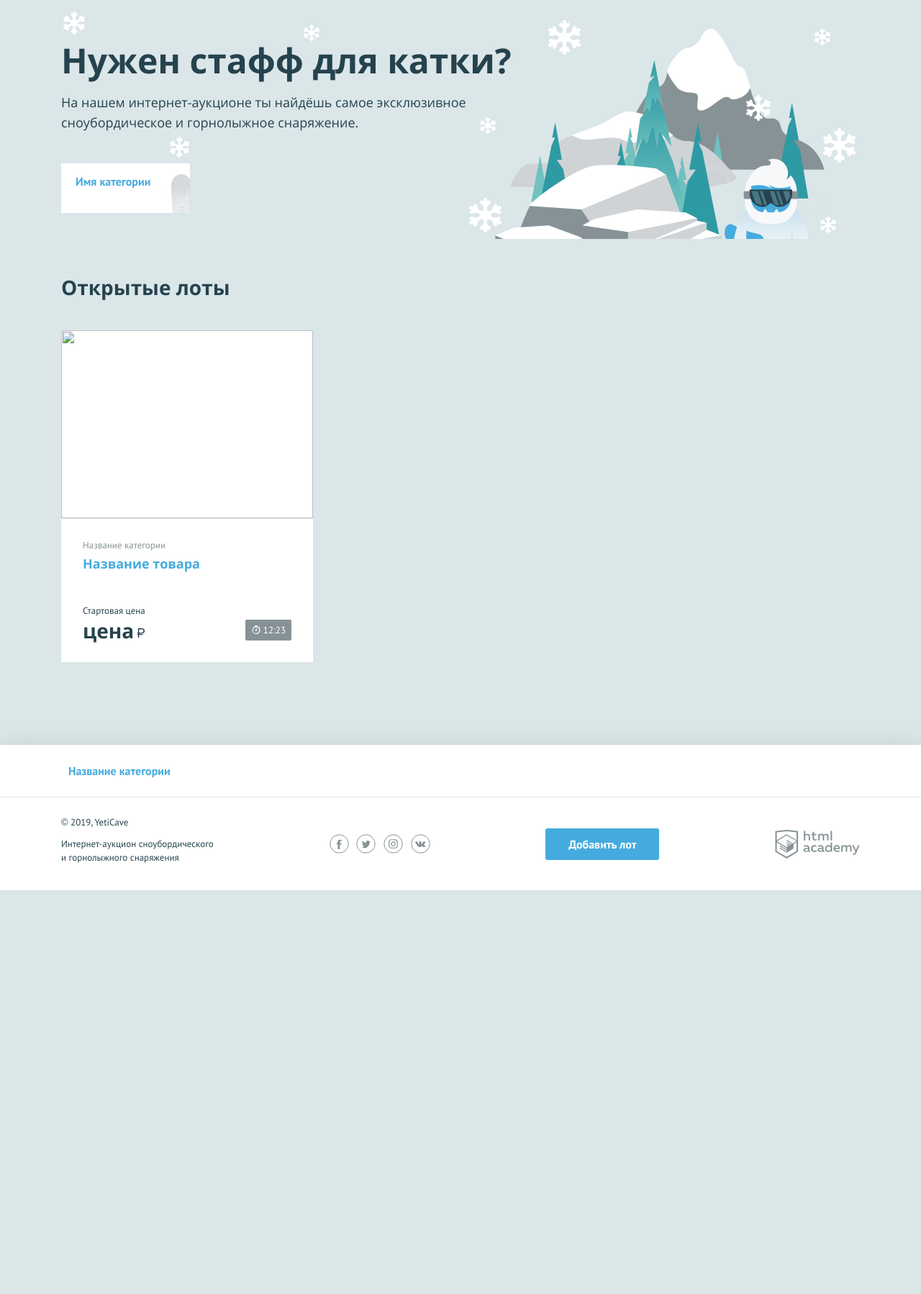
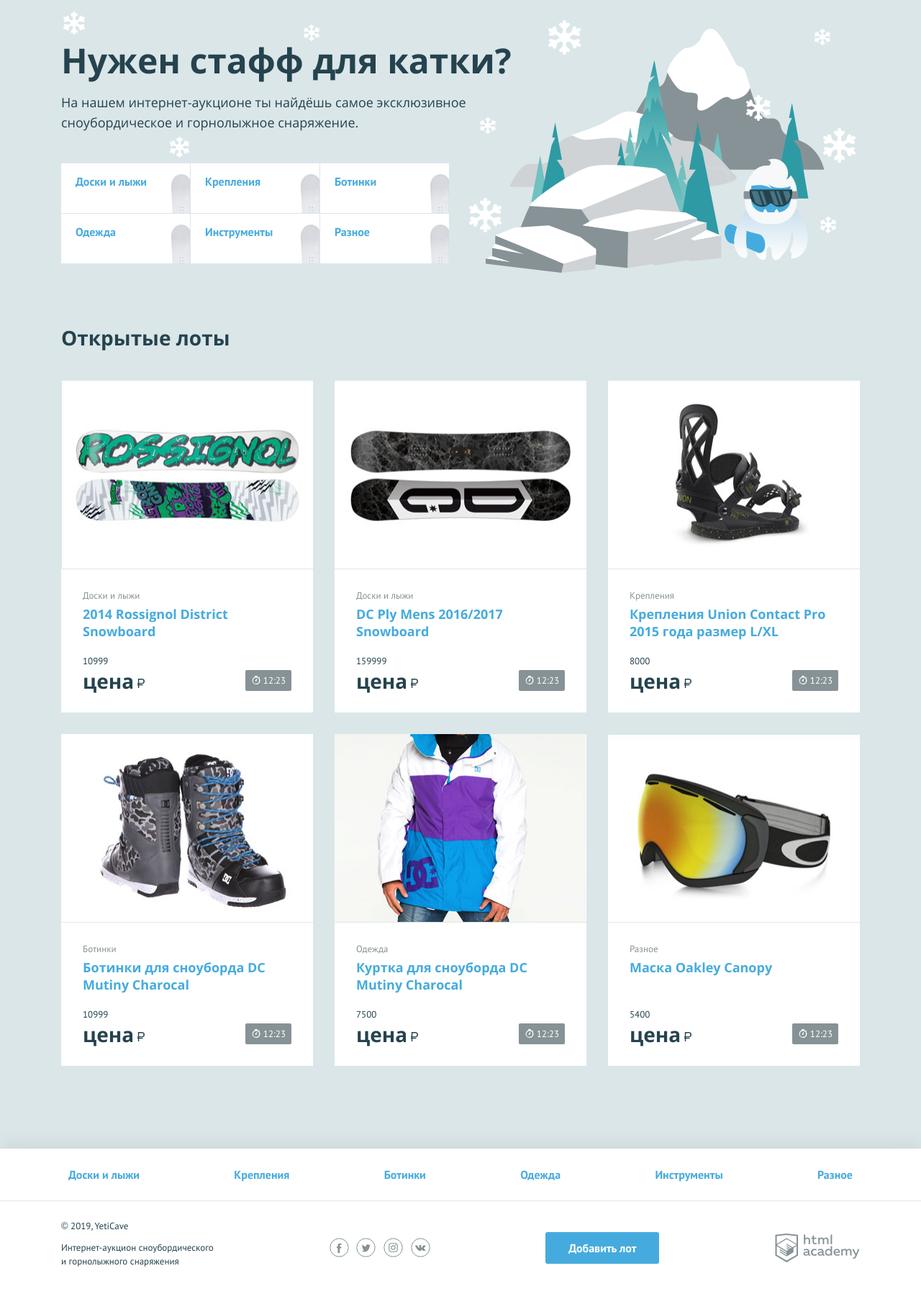
Before and after one commit to insanekinge/yeticave, a PHP site: page / in a window 1280 px wide. Shown: the part 108-1906 px from the top of the page at 72% size. Before the commit the page ends 1345 px from the top, so only its background shows below. Run offline with PHP 8.4, Linux system fonts and the light colour scheme.

Commit message:
task_2 complete, add products and categories

```diff
--- a/index.php
+++ b/index.php
@@ -2,6 +2,51 @@
 $is_auth = rand(0, 1);
 
 $user_name = 'Slava'; // укажите здесь ваше имя
+$product_list = [
+    [
+    'name' => '2014 Rossignol District Snowboard',
+    'category' => 'Доски и лыжи',
+    'price' => '10999',
+    'url' => 'img/lot-1.jpg'
+    ],
+
+    [
+    'name' => 'DC Ply Mens 2016/2017 Snowboard',
+    'category' => 'Доски и лыжи',
+    'price' => '159999',
+    'url' => 'img/lot-2.jpg'
+    ],
+
+    [
+    'name' => 'Крепления Union Contact Pro 2015 года размер L/XL',
+    'category' => 'Крепления',
+    'price' => '8000',
+    'url' => 'img/lot-3.jpg'
+    ],
+
+    [
+    'name' => 'Ботинки для сноуборда DC Mutiny Charocal',
+    'category' => 'Ботинки',
+    'price' => '10999',
+    'url' => 'img/lot-4.jpg'
+    ],
+
+    [
+    'name' => 'Куртка для сноуборда DC Mutiny Charocal',
+    'category' => 'Одежда',
+    'price' => '7500',
+    'url' => 'img/lot-5.jpg'
+    ],
+
+    [
+    'name' => 'Маска Oakley Canopy',
+    'category' => 'Разное',
+    'price' => '5400',
+    'url' => 'img/lot-6.jpg'
+    ]
+
+];
+
 ?>
 <!DOCTYPE html>
 <html lang="ru">
@@ -58,9 +103,27 @@
         <h2 class="promo__title">Нужен стафф для катки?</h2>
         <p class="promo__text">На нашем интернет-аукционе ты найдёшь самое эксклюзивное сноубордическое и горнолыжное снаряжение.</p>
         <ul class="promo__list">
+            <?php
+            $category_list = ["Доски и лыжи", "Крепления", "Ботинки", "Одежда", "Инструменты", "Разное"];
+            ?>
             <!--заполните этот список из массива категорий-->
             <li class="promo__item promo__item--boards">
-                <a class="promo__link" href="pages/all-lots.html">Имя категории</a>
+                <a class="promo__link" href="pages/all-lots.html">Доски и лыжи</a>
+            </li>
+            <li class="promo__item promo__item--boards">
+                <a class="promo__link" href="pages/all-lots.html">Крепления</a>
+            </li>
+            <li class="promo__item promo__item--boards">
+                <a class="promo__link" href="pages/all-lots.html">Ботинки</a>
+            </li>
+            <li class="promo__item promo__item--boards">
+                <a class="promo__link" href="pages/all-lots.html">Одежда</a>
+            </li>
+            <li class="promo__item promo__item--boards">
+                <a class="promo__link" href="pages/all-lots.html">Инструменты</a>
+            </li>
+            <li class="promo__item promo__item--boards">
+                <a class="promo__link" href="pages/all-lots.html">Разное</a>
             </li>
         </ul>
     </section>
@@ -69,17 +132,18 @@
             <h2>Открытые лоты</h2>
         </div>
         <ul class="lots__list">
+            <?php foreach($product_list as $product) { ?>
             <!--заполните этот список из массива с товарами-->
             <li class="lots__item lot">
                 <div class="lot__image">
-                    <img src="" width="350" height="260" alt="">
+                    <img src="<?php echo $product['url']; ?>" width="350" height="260" alt="">
                 </div>
                 <div class="lot__info">
-                    <span class="lot__category">Название категории</span>
-                    <h3 class="lot__title"><a class="text-link" href="pages/lot.html">Название товара</a></h3>
+                    <span class="lot__category"><?php echo $product['category']; ?></span>
+                    <h3 class="lot__title"><a class="text-link" href="pages/lot.html"><?php echo $product['name']; ?></a></h3>
                     <div class="lot__state">
                         <div class="lot__rate">
-                            <span class="lot__amount">Стартовая цена</span>
+                            <span class="lot__amount"><?php echo $product['price']; ?></span>
                             <span class="lot__cost">цена<b class="rub">р</b></span>
                         </div>
                         <div class="lot__timer timer">
@@ -88,6 +152,7 @@
                     </div>
                 </div>
             </li>
+            <?php } ?>
         </ul>
     </section>
 </main>
@@ -96,10 +161,12 @@
 <footer class="main-footer">
     <nav class="nav">
         <ul class="nav__list container">
+            <?php foreach($category_list as $category) { ?>
+                <li class="nav__item">
+                    <a href="all-lots.html"><?php print($category); ?></a>
+                </li>
+            <?php } ?>
             <!--заполните этот список из массива категорий-->
-            <li class="nav__item">
-                <a href="pages/all-lots.html">Название категории</a>
-            </li>
         </ul>
     </nav>
     <div class="main-footer__bottom container">
```
